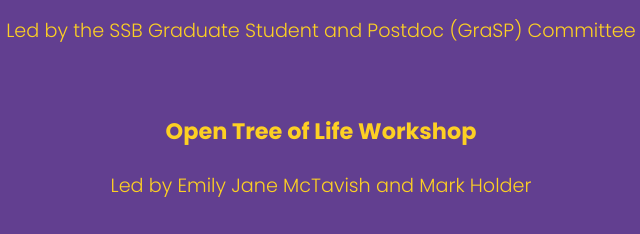
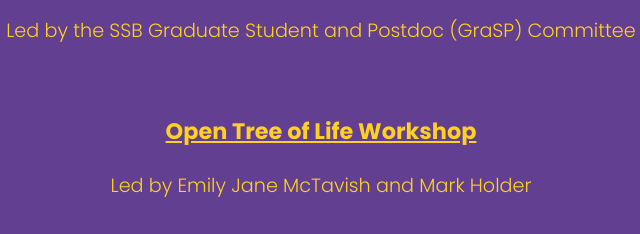
Before and after one commit to ssb2026/ssb2026.github.io, a plain HTML site: page index.html in a window 1280 px wide. Shown: the part 4966-5200 px from the top of the page, 319-959 px from the left. Drawn offline with Linux system fonts and the light colour scheme.

Commit message:
Add link to openTree page

```diff
--- a/index.html
+++ b/index.html
@@ -313,7 +313,7 @@
 
       <br>
 
-      <h3>Open Tree of Life Workshop</h3>
+      <h3><a href="https://ssb2026.github.io/openTree.html">Open Tree of Life Workshop</a></h3>
 
       <p>Led by Emily Jane McTavish and Mark Holder</p>
 
```
